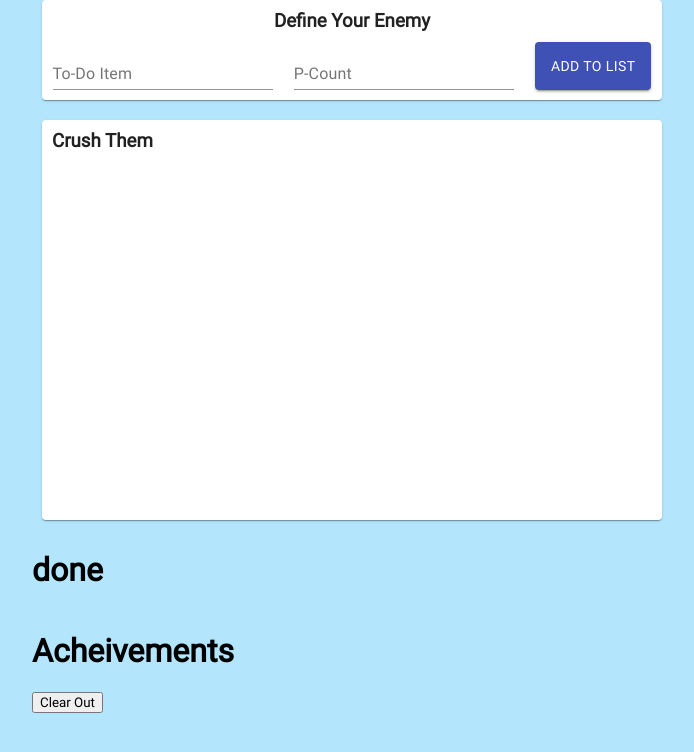
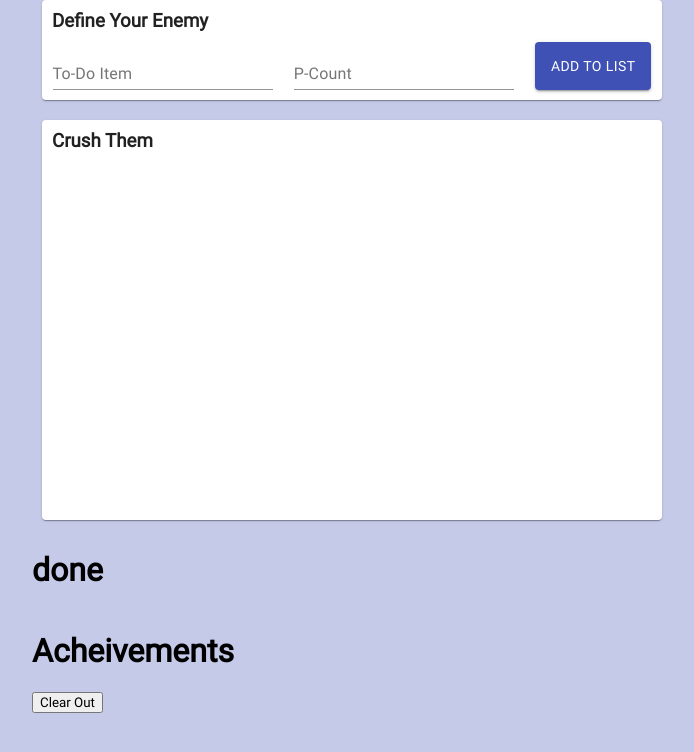
Before and after one commit to Jesscha/pomotodo, a React (Create React App) app: page / in a window 1280 px wide. Shown: the top 752 px of the page, without its empty margins (288-982 px from the left). Built offline with nearby package versions, Linux system fonts and the light colour scheme.

Commit message:
add checkbox

```diff
--- a/src/App.css
+++ b/src/App.css
@@ -20,7 +20,7 @@ body{
   align-items: center;
   margin: 0;
   padding: 0;
-  background-color: #b3e5fc;
+  background-color: #c5cae9;
 }
 
 
--- a/src/component/input-container/inputcontainer.styles.scss
+++ b/src/component/input-container/inputcontainer.styles.scss
@@ -18,7 +18,7 @@
         margin:0;
         position: absolute;
         top:10px;
-        left:10 px;
+        left:10px;
     }
 
 
--- a/src/component/todo-container/todoContainer.styles.scss
+++ b/src/component/todo-container/todoContainer.styles.scss
@@ -1,6 +1,8 @@
 .todo-container{
     position: relative;
     height: 400px;
+    display: flex;
+    align-items: flex-start;
 
     .todo-title{
         position: absolute;
@@ -11,5 +13,11 @@
 
     .todo-items{
 
+        list-style: none;
+        margin:0;
+        padding:0;
+        padding-top: 40px;
+        padding-left: 20px;
+
     }
 }
--- a/src/component/todo-item/todoItem.component.jsx
+++ b/src/component/todo-item/todoItem.component.jsx
@@ -4,6 +4,7 @@ import { moveToDone, moveBackToList, deleteItemFromDone, deleteItemFromToDo, fir
 import { connect } from 'react-redux';
 
 import './todoItem.styles.scss'
+import { Checkbox } from '@material-ui/core';
 
 export class TodoItem extends React.Component {
     constructor(props) {
@@ -53,7 +54,8 @@ export class TodoItem extends React.Component {
         const { name, livePomoBlocks, finishedPomoBlocks } = item
         return (
             <li className="todo-item">
-
+                {isLive ? <Checkbox onClick={() => {setTimeout(()=>{moveItem(item)
+                }, 700)}} color="primary"/>: <button onClick={() => { moveBack(item) }}>Go Back</button>}
                 {isLive ?
                     (<button onClick={() => { this.fireTimerAction(item) }}
                     className = {this.state.itemState === "ready" ? "ready" : (this.state.itemState === "working" ? "working" : "resting") }
@@ -65,7 +67,7 @@ export class TodoItem extends React.Component {
                 <span className="name">
                     {name}
                 </span>
-                {isLive ? <button onClick={() => { moveItem(item) }}>Move To Done</button> : <button onClick={() => { moveBack(item) }}>Go Back</button>}
+
                 <button onClick={() => {
                     if (isLive) {
                         deleteItemFromToDo(item);
```
